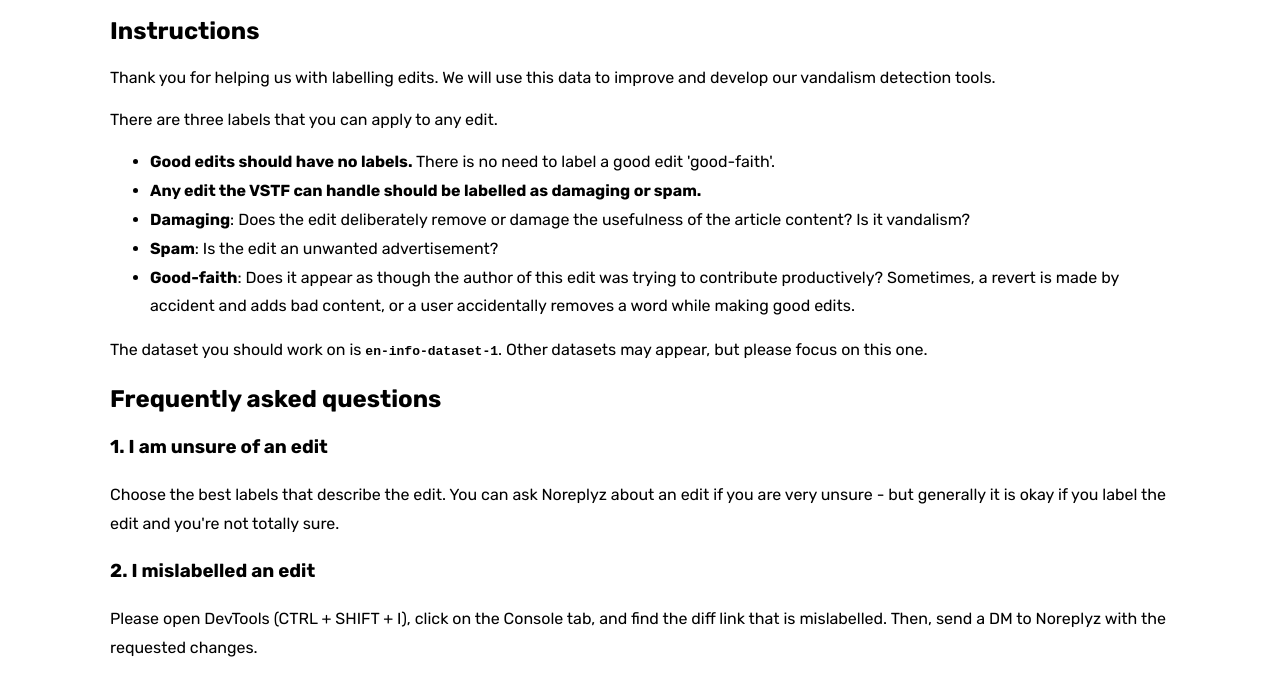
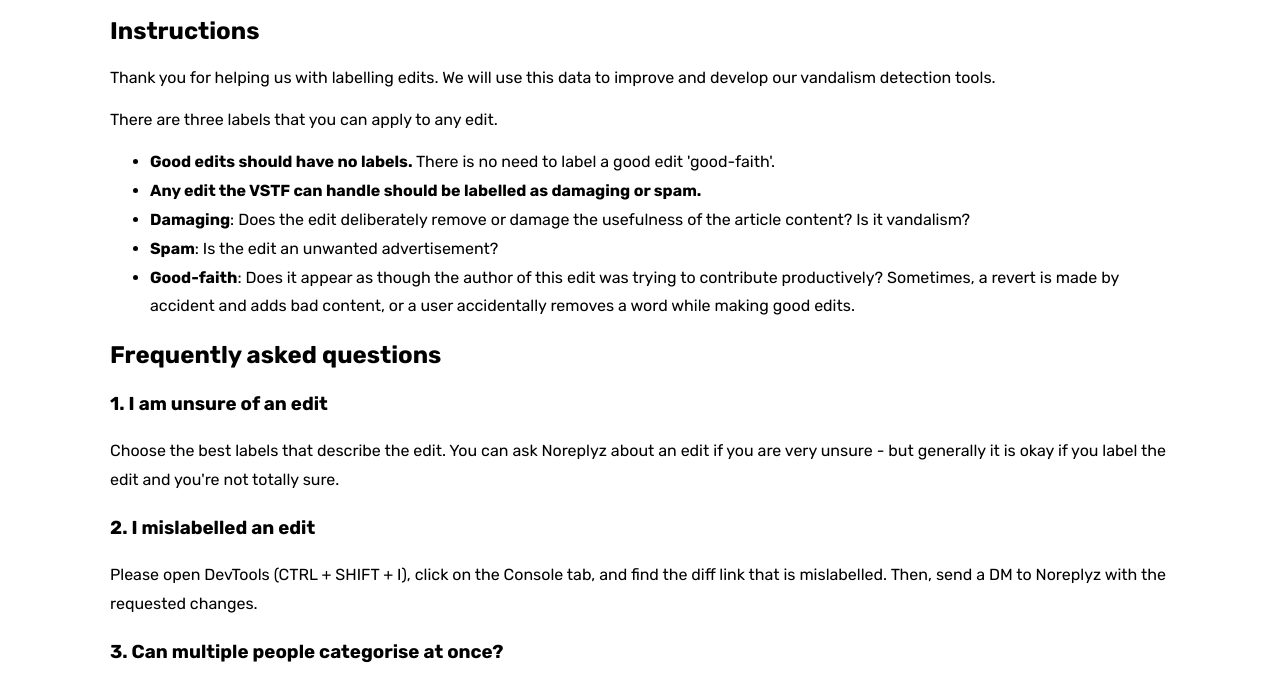
Before and after one commit to soap-team/cynthia, a plain HTML site: page labelling/faq.html in a window 1280 px wide. Shown: the part 107-785 px from the top of the page. Drawn offline with Linux system fonts and the light colour scheme.

Commit message:
Update faq.html

```diff
--- a/labelling/faq.html
+++ b/labelling/faq.html
@@ -21,7 +21,6 @@
         <li><b>Spam</b>: Is the edit an unwanted advertisement?</li>
         <li><b>Good-faith</b>: Does it appear as though the author of this edit was trying to contribute productively? Sometimes, a revert is made by accident and adds bad content, or a user accidentally removes a word while making good edits.</li>
     </ul>
-    <p>The dataset you should work on is <b><code>en-info-dataset-1</code></b>. Other datasets may appear, but please focus on this one. </p>
     <h2>Frequently asked questions</h2>
     <h3>1. I am unsure of an edit</h3>
     Choose the best labels that describe the edit. You can ask Noreplyz about an edit if you are very unsure - but generally it is okay if you label the edit and you're not totally sure.
```
